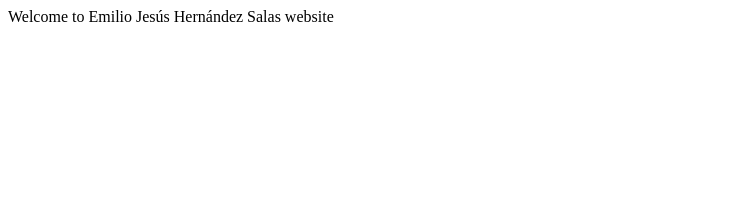
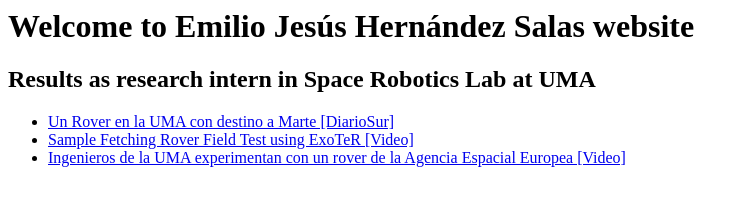
Before and after one commit to emichester/emichester_depecated.github.io, a plain HTML site: page index.html in a window 1280 px wide. Shown: the whole page, without its empty margins (0-749 px from the left). Drawn offline with Linux system fonts and the light colour scheme.

Commit message:
Update index.html
SpaceUMA

```diff
--- a/index.html
+++ b/index.html
@@ -1 +1,7 @@
-Welcome to Emilio Jesús Hernández Salas website
+<h1>Welcome to Emilio Jes&uacute;s Hern&aacute;ndez Salas website</h1>
+<h2>Results as research intern in Space Robotics Lab at UMA</h2>
+<ul>
+<li><a href="https://www.diariosur.es/cronica-universitaria/rover-destino-marte-20211116000344-ntvo.html">Un Rover en la UMA con destino a Marte [DiarioSur]</a></li>
+<li><a href="https://youtu.be/6nDSPn1uV7E">Sample Fetching Rover Field Test using ExoTeR [Video]</a></li>
+<li><a href="https://youtu.be/PLyQmYqww28">Ingenieros de la UMA experimentan con un rover de la Agencia Espacial Europea [Video]</a></li>
+</ul>
```
